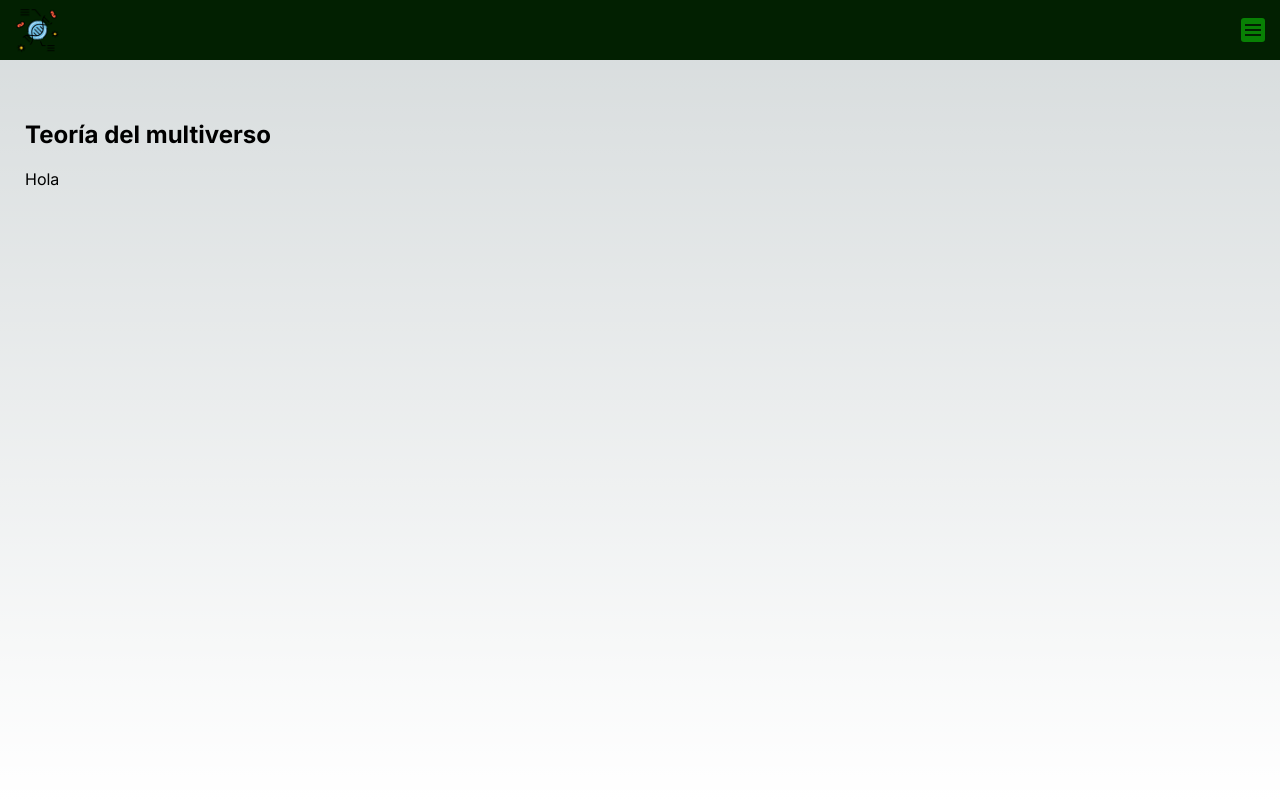
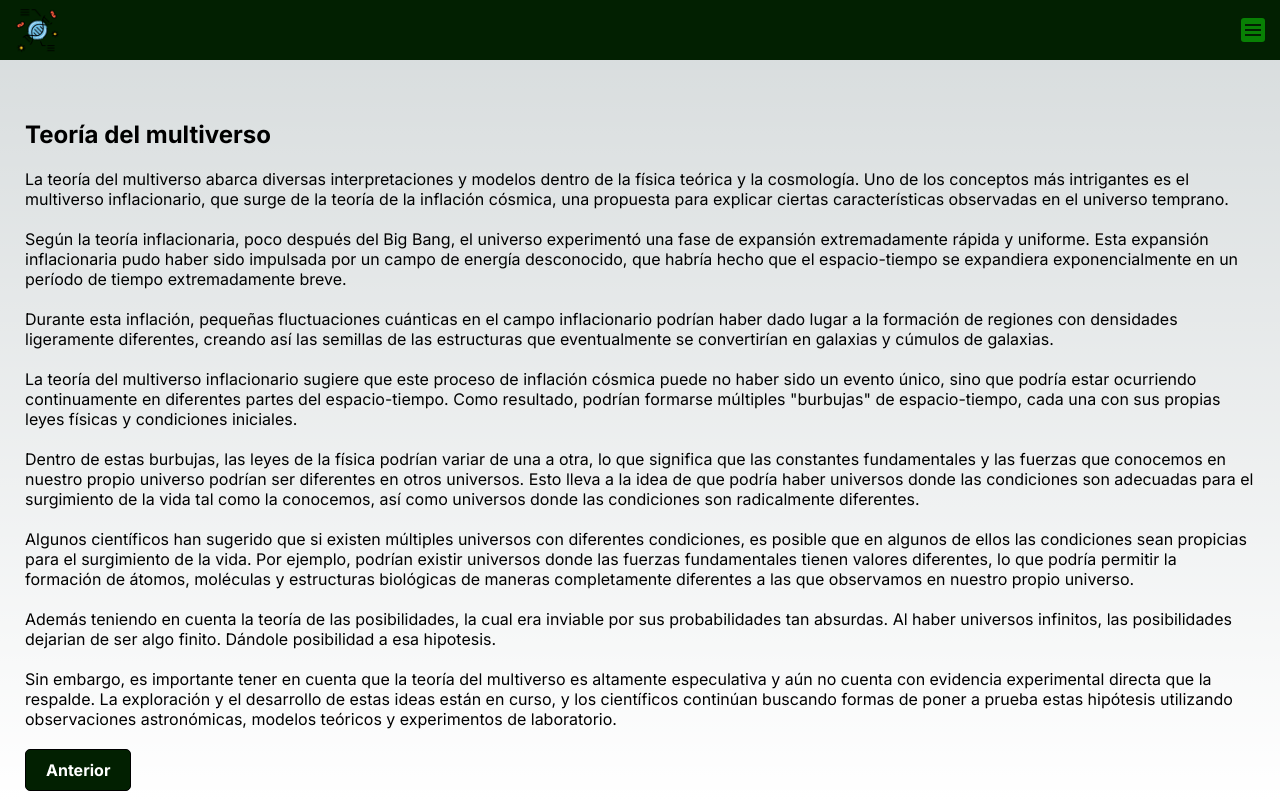
Before and after one commit to legodev/origin, a Next.js app: page /multiverso in a window 1280 px wide. Built offline with nearby package versions, Linux system fonts and the light colour scheme.

Commit message:
Added multiverse

```diff
--- a/src/app/components/header.css
+++ b/src/app/components/header.css
@@ -151,6 +151,10 @@
   font-weight: bold;
 }
 
+.last {
+  align-self: start;
+}
+
 .main__soup-container {
   display: flex;
   flex-direction: column;
--- a/src/app/multiverso/page.js
+++ b/src/app/multiverso/page.js
@@ -1,10 +1,76 @@
 /* eslint-disable jsx-quotes */
+import Link from 'next/link'
+
 export default function Multiverso () {
   return (
     <section className="main">
       <h2 className="main__title">Teoría del multiverso</h2>
       <div className="main__home">
-        <p>Hola</p>
+        <p>
+          La teoría del multiverso abarca diversas interpretaciones y modelos
+          dentro de la física teórica y la cosmología. Uno de los conceptos más
+          intrigantes es el multiverso inflacionario, que surge de la teoría de
+          la inflación cósmica, una propuesta para explicar ciertas
+          características observadas en el universo temprano.
+        </p>
+        <p>
+          Según la teoría inflacionaria, poco después del Big Bang, el universo
+          experimentó una fase de expansión extremadamente rápida y uniforme.
+          Esta expansión inflacionaria pudo haber sido impulsada por un campo de
+          energía desconocido, que habría hecho que el espacio-tiempo se
+          expandiera exponencialmente en un período de tiempo extremadamente
+          breve.
+        </p>
+        <p>
+          Durante esta inflación, pequeñas fluctuaciones cuánticas en el campo
+          inflacionario podrían haber dado lugar a la formación de regiones con
+          densidades ligeramente diferentes, creando así las semillas de las
+          estructuras que eventualmente se convertirían en galaxias y cúmulos de
+          galaxias.
+        </p>
+        <p>
+          La teoría del multiverso inflacionario sugiere que este proceso de
+          inflación cósmica puede no haber sido un evento único, sino que podría
+          estar ocurriendo continuamente en diferentes partes del
+          espacio-tiempo. Como resultado, podrían formarse múltiples "burbujas"
+          de espacio-tiempo, cada una con sus propias leyes físicas y
+          condiciones iniciales.
+        </p>
+        <p>
+          Dentro de estas burbujas, las leyes de la física podrían variar de una
+          a otra, lo que significa que las constantes fundamentales y las
+          fuerzas que conocemos en nuestro propio universo podrían ser
+          diferentes en otros universos. Esto lleva a la idea de que podría
+          haber universos donde las condiciones son adecuadas para el
+          surgimiento de la vida tal como la conocemos, así como universos donde
+          las condiciones son radicalmente diferentes.
+        </p>
+        <p>
+          Algunos científicos han sugerido que si existen múltiples universos
+          con diferentes condiciones, es posible que en algunos de ellos las
+          condiciones sean propicias para el surgimiento de la vida. Por
+          ejemplo, podrían existir universos donde las fuerzas fundamentales
+          tienen valores diferentes, lo que podría permitir la formación de
+          átomos, moléculas y estructuras biológicas de maneras completamente
+          diferentes a las que observamos en nuestro propio universo.
+        </p>
+        <p>
+          Además teniendo en cuenta la teoría de las posibilidades, la cual era
+          inviable por sus probabilidades tan absurdas. Al haber universos
+          infinitos, las posibilidades dejarian de ser algo finito. Dándole
+          posibilidad a esa hipotesis.
+        </p>
+        <p>
+          Sin embargo, es importante tener en cuenta que la teoría del
+          multiverso es altamente especulativa y aún no cuenta con evidencia
+          experimental directa que la respalde. La exploración y el desarrollo
+          de estas ideas están en curso, y los científicos continúan buscando
+          formas de poner a prueba estas hipótesis utilizando observaciones
+          astronómicas, modelos teóricos y experimentos de laboratorio.
+        </p>
+        <Link href="/fuentes-hidrotermales" className="main__link last">
+          Anterior
+        </Link>
       </div>
     </section>
   )
```
